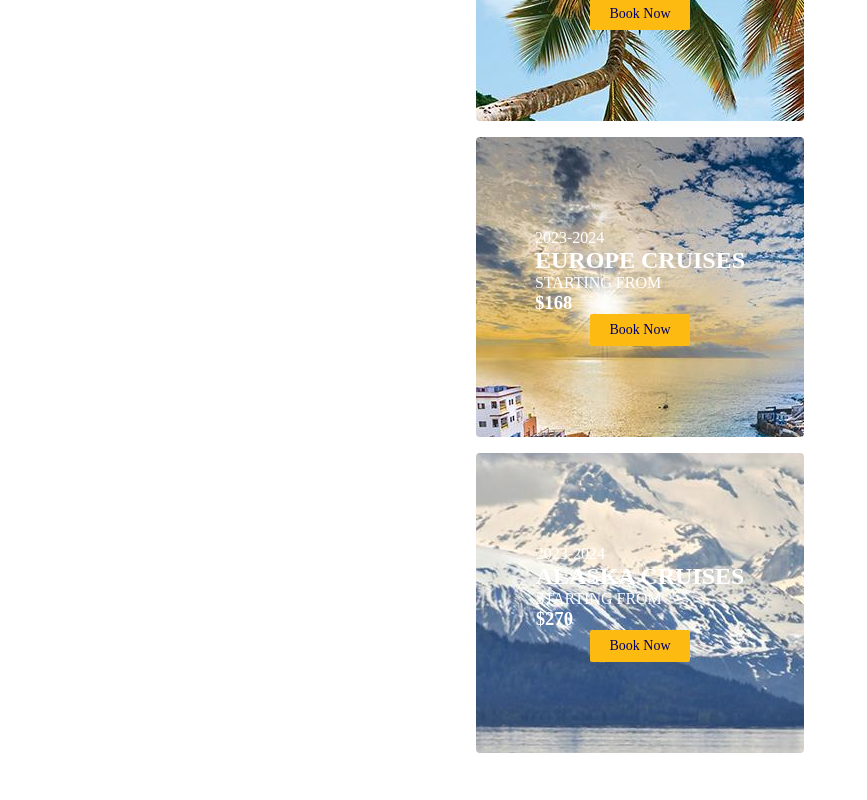
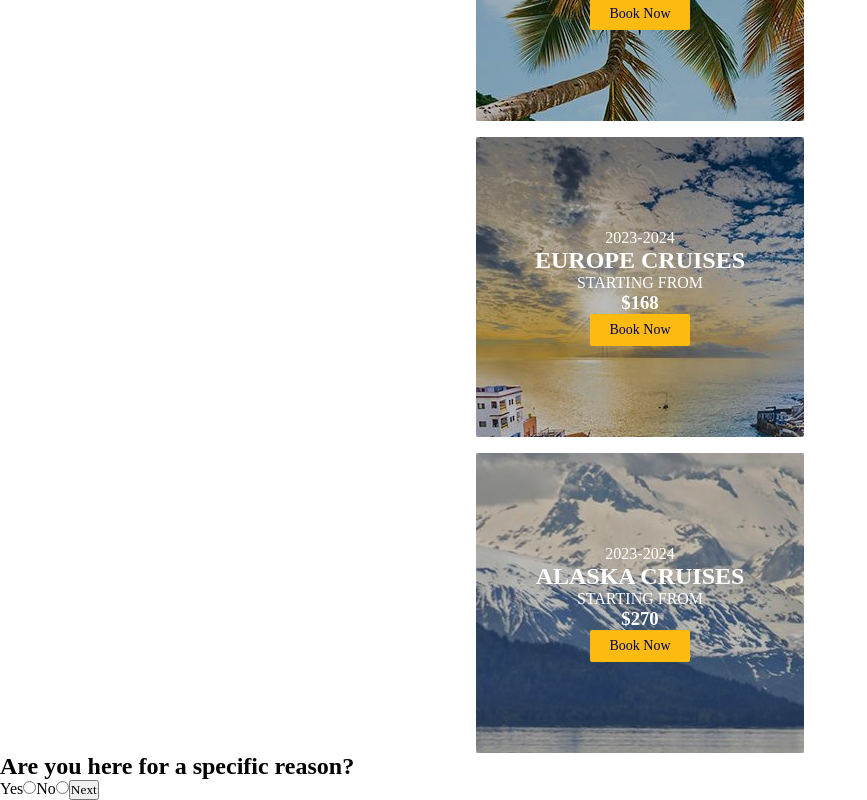
Before and after one commit to woodneydev/PixelPerfectPirates-Client, a React (Create React App) app: page / in a window 1280 px wide. Shown: the part 1177-1977 px from the top of the page, without its empty margins (0-867 px from the left). Before the commit the page ends 1930 px from the top, so only its background shows below. Built offline with nearby package versions, Linux system fonts and the light colour scheme.

Commit message:
survey functionality almost complete

```diff
--- a/src/components/ActionButton/ActionButton.js
+++ b/src/components/ActionButton/ActionButton.js
@@ -1,7 +1,7 @@
 import { Link } from "react-router-dom"
 import "./ActionButton.scss";
 
-function ActionButton({innerText, color = "blue", link = false, handleButtonClick = false}) {
+function ActionButton({innerText, color = "blue", handleButtonClick = false, link = false, }) {
 
     const defaultClass = color === "blue" ? "action-button blue" : "action-button yellow"
 
--- a/src/components/CruiseBookCards/CruiseBookCards.js
+++ b/src/components/CruiseBookCards/CruiseBookCards.js
@@ -4,14 +4,17 @@ import ActionButton from "../ActionButton/ActionButton";
 function CruiseBookCards({destination}) {
     return (
         <section key={destination.head} className={`cruise-card ${destination.stylingClass}`}>
-            <div>
-                <p className="cruise-card__subhead">{destination.subhead}</p>
-                <h2 className="cruise-card__head">{destination.head}</h2>
-                <p className="cruise-card__subfoot">{destination.subfoot}</p>
-                <h3 className="cruise-card__price">{destination.price}</h3>
+            <div className="cruise-card-background">
+                <div>
+                    <p className="cruise-card__subhead">{destination.subhead}</p>
+                    <h2 className="cruise-card__head">{destination.head}</h2>
+                    <p className="cruise-card__subfoot">{destination.subfoot}</p>
+                    <h3 className="cruise-card__price">{destination.price}</h3>
+                </div>
+                <ActionButton innerText={"Book Now"} color="yellow" />
             </div>
 
-        <ActionButton innerText={"Book Now"} color="yellow" />
+
     </section>
     )
 }
--- a/src/components/CruiseBookCards/CruiseBookCards.scss
+++ b/src/components/CruiseBookCards/CruiseBookCards.scss
@@ -35,17 +35,32 @@
 
     &__subhead{
         color: white;
+        text-align: center;
     }
 
     &__head{
         color: white;
+        text-align: center;
     }
 
     &__subfoot{
         color: white;
+        text-align: center;
     }
 
     &__price{
         color: white;
+        text-align: center;
     }
 }
+
+.cruise-card-background {
+    background-color: rgba(0, 0, 0, 0.263);
+    width: 100%;
+    height: 100%;
+    display: flex;
+    flex-direction: column;
+    justify-content: center;
+    align-items: center;
+
+}
--- /dev/null
+++ b/src/components/GuideExperimental.js/GuideExperimental.js
@@ -0,0 +1,85 @@
+import { useState } from "react";
+import "./GuideExperimental.scss";
+
+function GuideExperimental() {
+
+    const initialState = {
+        prompt1: {
+            name: "prompt1",
+            question: "Are you here for a specific reason?",
+        },
+        prompt2: {
+            name: "prompt2",
+            question: "Are you coming with family?",
+        },
+        prompt3: {
+            name: "prompt3",
+            question: "Are you traveling for a weekend?",
+        },
+        prompt4: {
+            name: "prompt4",
+            question: "Are you interested in upgrades?",
+        },
+        prompt5: {
+            name: "prompt5",
+            question: "Are you looking for a unique experience?",
+        }
+    }
+
+    const [formData, setFormData] = useState(initialState);
+    const [count, setCount] = useState(1);
+
+    const handleSurveyChange = (event) => {
+        const prev = formData[event.target.name]
+        const answer = event.target.value
+        setFormData({...formData, [event.target.name]: { ...prev, answer}})
+    }
+
+    const handleButtonClick = () => {
+        setCount(prev => prev + 1)
+    }
+
+    if (count >= 6) {
+        return (
+            <>
+                <div>
+                        <h2>{formData.prompt1.question}</h2>
+                        <p>{formData.prompt1.answer}</p>
+                </div>
+                <div>
+                        <h2>{formData.prompt2.question}</h2>
+                        <p>{formData.prompt2.answer}</p>
+                </div>
+                <div>
+                        <h2>{formData.prompt3.question}</h2>
+                        <p>{formData.prompt3.answer}</p>
+                </div>
+                <div>
+                        <h2>{formData.prompt4.question}</h2>
+                        <p>{formData.prompt4.answer}</p>
+                </div>
+                <div>
+                        <h2>{formData.prompt5.question}</h2>
+                        <p>{formData.prompt5.answer}</p>
+                </div>
+            </>
+        )
+    }
+
+    return (
+        <div>
+                <h2>{formData["prompt" + count].question}</h2>
+            <label>
+                Yes
+                <input className="selections-radio" type="radio" name={formData["prompt" + count].name} onChange={handleSurveyChange} value={"yes"} checked={formData["prompt" + count].answer === "yes"} />
+            </label>
+            <label>
+                No
+                <input className="selections-radio" type="radio" name={formData["prompt" + count].name} onChange={handleSurveyChange} value={"no"} checked={formData["prompt" + count].answer === "no"} />
+            </label>
+            <button onClick={handleButtonClick}>Next</button>
+        </div>
+    )
+}
+
+export default GuideExperimental;
--- a/src/components/NewToCard/NewToCard.js
+++ b/src/components/NewToCard/NewToCard.js
@@ -1,15 +1,31 @@
+import { useState } from "react";
 import ActionButton from "../ActionButton/ActionButton";
 import "./NewToCard.scss";
+import GuideExperimental from "../GuideExperimental.js/GuideExperimental";
 
 function NewToCard() {
+
+    let [count, setCount] = useState(0);
 
     //button props
     //innerText, color = "blue", link = false, handleButtonClick = false
 
+    const handleButtonClick = () => {
+        setCount(prev => prev + 1)
+    }
+
+    if (count > 0) {
+        return (
+            <div className="new-to">
+                <GuideExperimental />
+            </div>
+        )
+    }
+
     return (
         <div className="new-to">
             <h2 className="new-to__title">New To Royal?</h2>
-            <ActionButton innerText={"GET STARTED"} color={"yellow"} link={"/"} />
+            <ActionButton innerText={"GET STARTED"} color={"yellow"} handleButtonClick={handleButtonClick} />
         </div>
     )
 }
--- a/src/pages/HomePage.js/HomePage.js
+++ b/src/pages/HomePage.js/HomePage.js
@@ -5,6 +5,7 @@ import { useEffect, useState } from "react";
 import PopupCard from "../../components/PopupCard/PopupCard";
 import axios from "axios";
 import NewToCard from "../../components/NewToCard/NewToCard";
+import GuideExperimental from "../../components/GuideExperimental.js/GuideExperimental";
 function HomePage() {
 
     const initialState = {
@@ -85,7 +86,7 @@ function HomePage() {
             <form className="form" onSubmit={handleEmailSubmit}>
                 {displayPopup ? <PopupCard formData={formData} handeExitClick={handeExitClick} handleFormChange={handleFormChange} /> : null }
             </form>
-
+            <GuideExperimental />
         </>
     )
 }
```
Also changed, not shown: src/components/GuideExperimental.js/GuideExperimental.scss (added).
